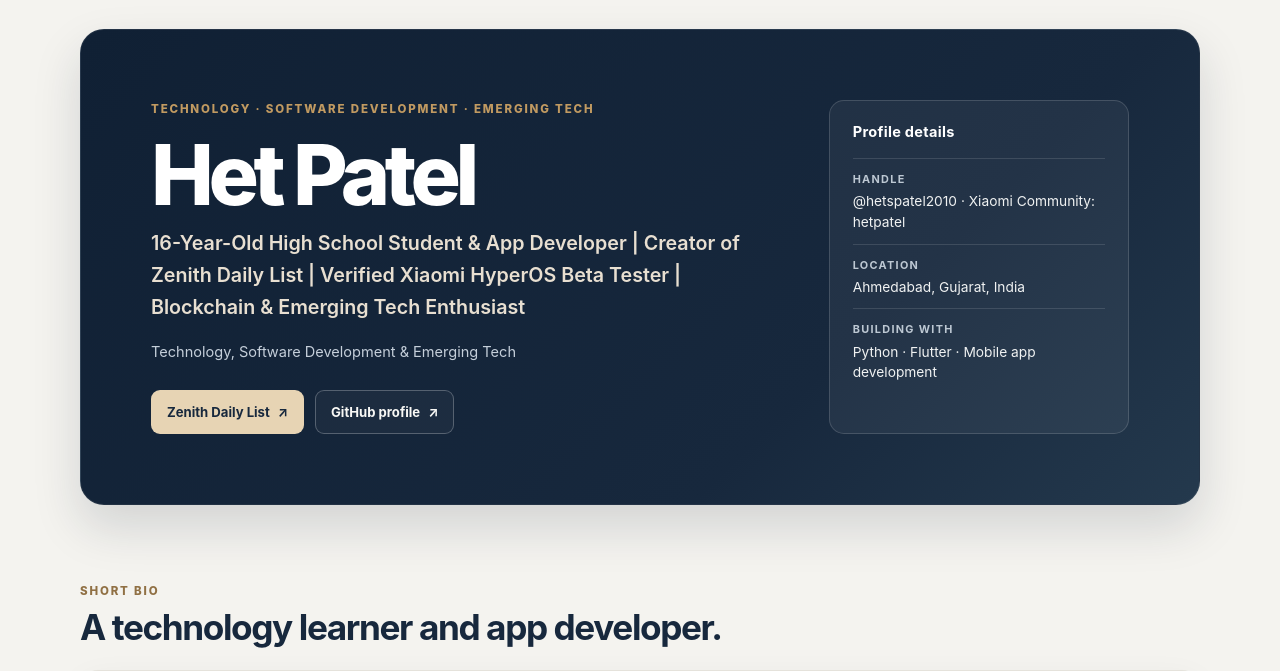
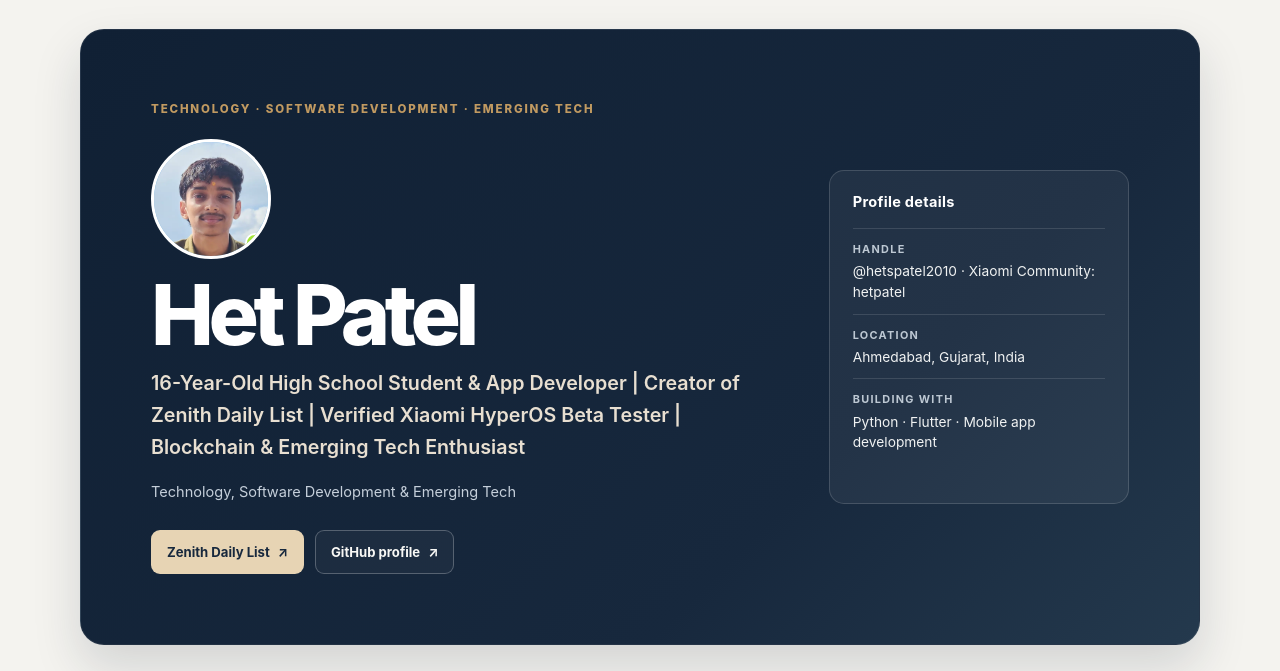
Before and after one commit to hetspatel2010/hetspatel2010.github.io, a plain HTML site: page index.html in a window 1280 px wide. Shown: the part 60-731 px from the top of the page. Drawn offline with Linux system fonts and the light colour scheme.

Commit message:
Add homepage profile portrait

```diff
--- a/index.html
+++ b/index.html
@@ -68,6 +68,9 @@
       border: 1px solid rgba(255,255,255,.07); border-radius: 24px; box-shadow: 0 22px 48px rgba(19,34,52,.15);
     }
     .eyebrow, .section-label { margin: 0; color: var(--gold); font-size: .72rem; font-weight: 800; letter-spacing: .16em; text-transform: uppercase; }
+    .profile-portrait { position: relative; width: 120px; height: 120px; margin-top: 20px; overflow: hidden; border: 3px solid #fff; border-radius: 50%; background: #8bbde4; }
+    .profile-portrait img { position: absolute; width: 225%; max-width: none; height: auto; left: -19%; top: -69%; }
+    .profile-portrait::after { content: ""; position: absolute; right: 3px; bottom: 3px; width: 16px; height: 16px; border: 2px solid #fff; border-radius: 50%; background: #a3e635; }
     h1 { margin: 13px 0 10px; font-size: clamp(2.8rem, 7vw, 5.25rem); line-height: 1.02; font-weight: 760; letter-spacing: -.065em; }
     .hero-title { max-width: 720px; margin: 0; color: #e8dfd1; font-size: clamp(1rem, 2vw, 1.23rem); font-weight: 570; line-height: 1.62; }
     .hero-subline { max-width: 700px; margin: 16px 0 0; color: #c5cfda; font-size: .91rem; }
@@ -167,6 +170,7 @@
         <section class="hero" aria-labelledby="hero-title">
           <div>
             <p class="eyebrow">Technology · Software Development · Emerging Tech</p>
+            <div class="profile-portrait"><img src="profile-photo.webp" alt="Portrait of Het Patel" width="1440" height="1503" /></div>
             <h1 id="hero-title">Het Patel</h1>
             <p class="hero-title">16-Year-Old High School Student &amp; App Developer | Creator of Zenith Daily List | Verified Xiaomi HyperOS Beta Tester | Blockchain &amp; Emerging Tech Enthusiast</p>
             <p class="hero-subline">Technology, Software Development &amp; Emerging Tech</p>
```
Also changed, not shown: profile-photo.webp (added).
